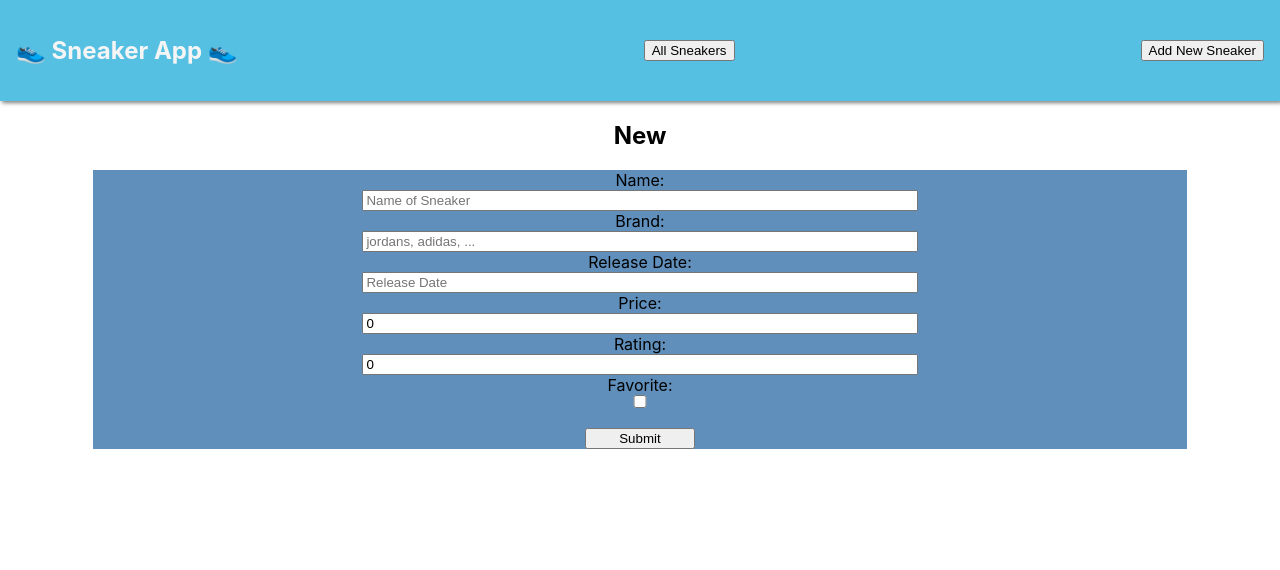
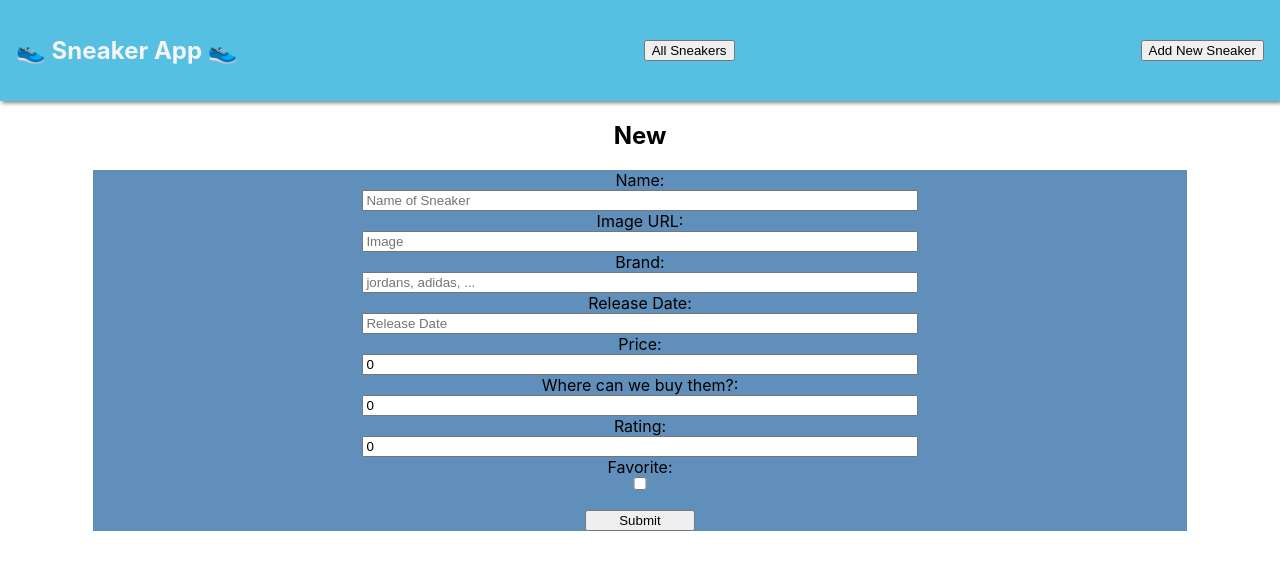
Before and after one commit to Shani4-1/Sneakers_FrontEnd, a React (Create React App) app: page /sneakers/new in a window 1280 px wide. Shown: the top 570 px of the page. Built offline with nearby package versions, Linux system fonts and the light colour scheme.

Commit message:
debugged SHOW functionality

```diff
--- a/src/Components/ReviewsForm.js
+++ b/src/Components/ReviewsForm.js
@@ -14,8 +14,10 @@ function ReviewsForm(props) {
   });
 
   const handleTextChange = (event) => {
-    setReview({ ...review, [event.target.id]: event.target.value });
+    const { id, value } = event.target;
+    setReview(prevState => ({ ...prevState, [id]: value }));
   };
+
 
   useEffect(() => {
     if (reviewDetails) {
--- a/src/Components/Sneaker.js
+++ b/src/Components/Sneaker.js
@@ -10,18 +10,18 @@ const Sneaker = ({ sneaker }) => {
           <span>&nbsp; &nbsp; &nbsp;</span>
         )}
       </td>
+      <td>{sneaker.name}</td>
       <td>
-        <a href={sneaker.url} target="_blank" rel="noreferrer">
-          {sneaker.name}
-        </a>
-      </td>
-      <td>
-        <img className="Sneaker-Img" src={sneaker.image_url} alt={sneaker.name}></img>
+        <img
+          className="Sneaker-Img"
+          src={sneaker.image_url}
+          alt={sneaker.name}
+        ></img>
         <Link to={`/sneakers/${sneaker.id}`}>👟</Link>
       </td>
-      </tr>
+    </tr>
   );
-}
+};
 //     { </tr>
 //     <div className="Sneaker-Container">
 //       <li>
--- a/src/Components/SneakerDetails.js
+++ b/src/Components/SneakerDetails.js
@@ -7,7 +7,7 @@ import Reviews from "./Reviews.js";
 const API = process.env.REACT_APP_API_URL;
 
 const SneakerDetails = () => {
-  const [sneaker, setSneaker] = useState([]);
+  const [sneaker, setSneaker] = useState({});
 
   const { id } = useParams();
   const navigate = useNavigate();
@@ -17,7 +17,8 @@ const SneakerDetails = () => {
       .get(`${API}/sneakers/${id}`)
       .then((response) => {
         console.log(response.data);
-        setSneaker(response.data);
+        setSneaker(response.data[0]);
+
       })
       .catch((error) => {
         console.log(error);
@@ -44,17 +45,19 @@ const SneakerDetails = () => {
   return (
     <article>
       <h3>
-        {sneaker.is_favorite ? <span>⭐️</span> : null} {sneaker.name}
+        {sneaker?.is_favorite ? <span>⭐️</span> : null} {sneaker?.name}
       </h3>
-      <img src={sneaker.image_url} alt={sneaker.name} />
+      <img src={sneaker?.image_url} alt={sneaker?.name} />
       <h5>
         <span>
-          <a href={sneaker.purchase_url}>{sneaker.name}</a>
+          <a href={sneaker?.purchase_url}>{sneaker?.name}</a>
         </span>
-        &nbsp;&nbsp;&nbsp;&nbsp;&nbsp; {sneaker.purchase_url}
+        &nbsp;&nbsp;&nbsp;&nbsp;&nbsp; {sneaker?.purchase_url}
       </h5>
-      <h6>{sneaker.brand}</h6>
-      <h6>{sneaker.release_date}</h6>
+      <h6>{sneaker?.brand}</h6>
+      <h6>
+        Released: {sneaker?.release_date} Original Price: ${sneaker?.price}.00
+      </h6>
       <div className="showNavigation">
         <div>
           <Link to={`/sneakers`}>
--- a/src/Components/SneakerEditForm.js
+++ b/src/Components/SneakerEditForm.js
@@ -10,9 +10,11 @@ function SneakerEditForm() {
 
     const [sneaker, setSneaker] = useState({
         name: "",
+        image_url: "",
         brand: "",
         release_date: "",
         price: 0,
+        purchase_url: "",
         rating: 0,
         is_favorite: false,
     });
--- a/src/Components/SneakerNewForm.js
+++ b/src/Components/SneakerNewForm.js
@@ -21,19 +21,21 @@ function SneakerNewForm() {
 
   const [sneaker, setSneaker] = useState({
     name: "",
+    image_url: "",
     brand: "",
     release_date: "",
     price: 0,
+    purchase_url: "",
     rating: 0,
     is_favorite: false,
   });
 
   const handleTextChange = (event) => {
-        setSneaker({...sneaker, [event.target.id]: event.target.value });
+    setSneaker({ ...sneaker, [event.target.id]: event.target.value });
   };
 
   const handleCheckboxChange = () => {
-        setSneaker({ ...sneaker, is_favorite: !sneaker.is_favorite});
+    setSneaker({ ...sneaker, is_favorite: !sneaker.is_favorite });
   };
 
   const handleSubmit = (event) => {
@@ -52,6 +54,14 @@ function SneakerNewForm() {
           onChange={handleTextChange}
           placeholder="Name of Sneaker"
           required
+        />
+        <label htmlFor="name">Image URL:</label>
+        <input
+          id="image_url"
+          value={sneaker.image_url}
+          type="text"
+          onChange={handleTextChange}
+          placeholder="Image"
         />
 
         <label htmlFor="brand">Brand:</label>
@@ -79,6 +89,15 @@ function SneakerNewForm() {
           id="price"
           type="number"
           name="price"
+          value={sneaker.price}
+          placeholder="0"
+          onChange={handleTextChange}
+        />
+        <label htmlFor="purchase_url">Where can we buy them?:</label>
+        <input
+          id="purchase_url"
+          type="number"
+          name="purchase_url"
           value={sneaker.price}
           placeholder="0"
           onChange={handleTextChange}
--- a/src/Components/Sneakers.js
+++ b/src/Components/Sneakers.js
@@ -18,7 +18,7 @@ const Sneakers = () => {
         setSneakers(response.data);
       })
       .catch((error) => {
-        console.warn("catch", error);
+        console.log(error);
       });
   }, []);
 
```
Lines whose indentation alone changed are shown as unchanged.
